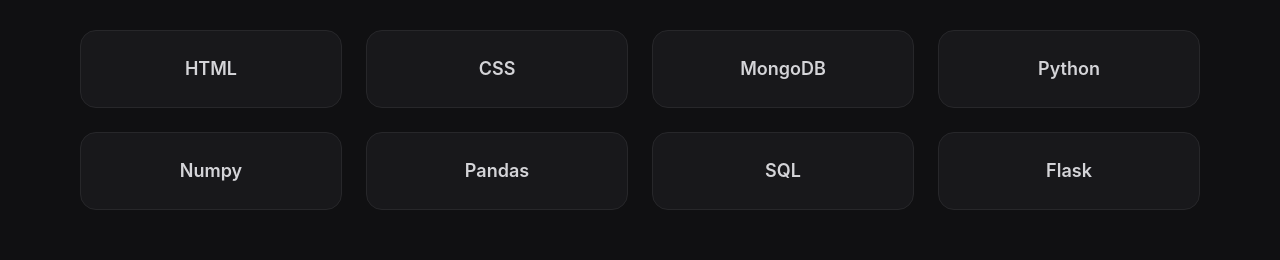
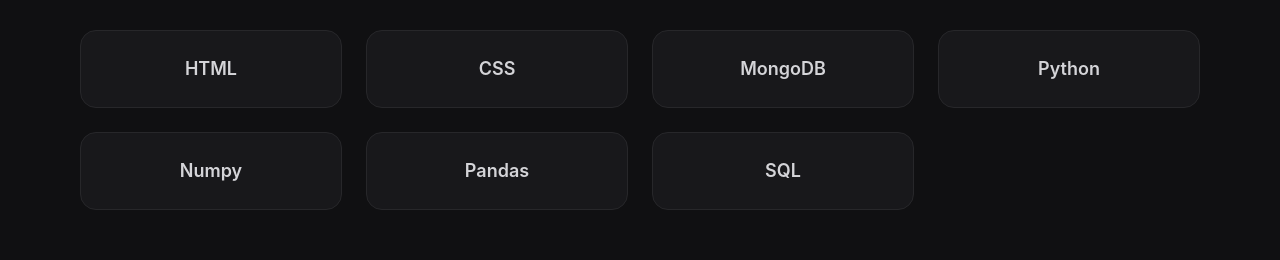
Before and after one commit to jobanveer2005/Jobanveer-Portfolio, a React (Vite) app: page / in a window 1280 px wide. Shown: the part 1440-1700 px from the top of the page. Built offline with nearby package versions, Linux system fonts and the light colour scheme.

Commit message:
Femoved Flask from skills section

```diff
--- a/src/App.jsx
+++ b/src/App.jsx
@@ -3,7 +3,7 @@
 
 // --- Data ---
 const skills = [
-  "HTML", "CSS", "MongoDB", "Python", "Numpy", "Pandas", "SQL", "Flask"
+  "HTML", "CSS", "MongoDB", "Python", "Numpy", "Pandas", "SQL"
 ];
 
 const projects = [
```
